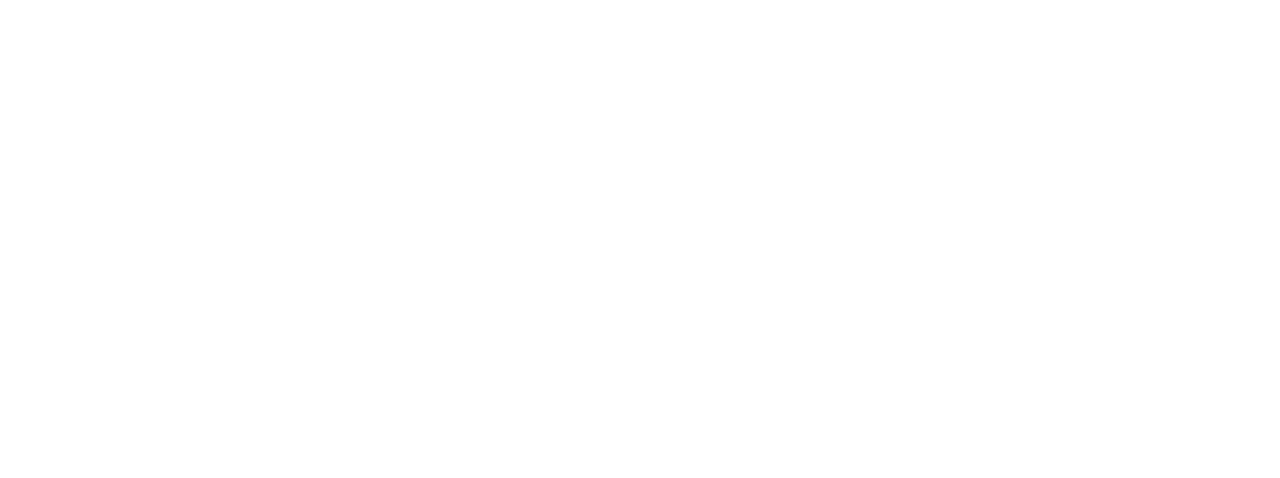
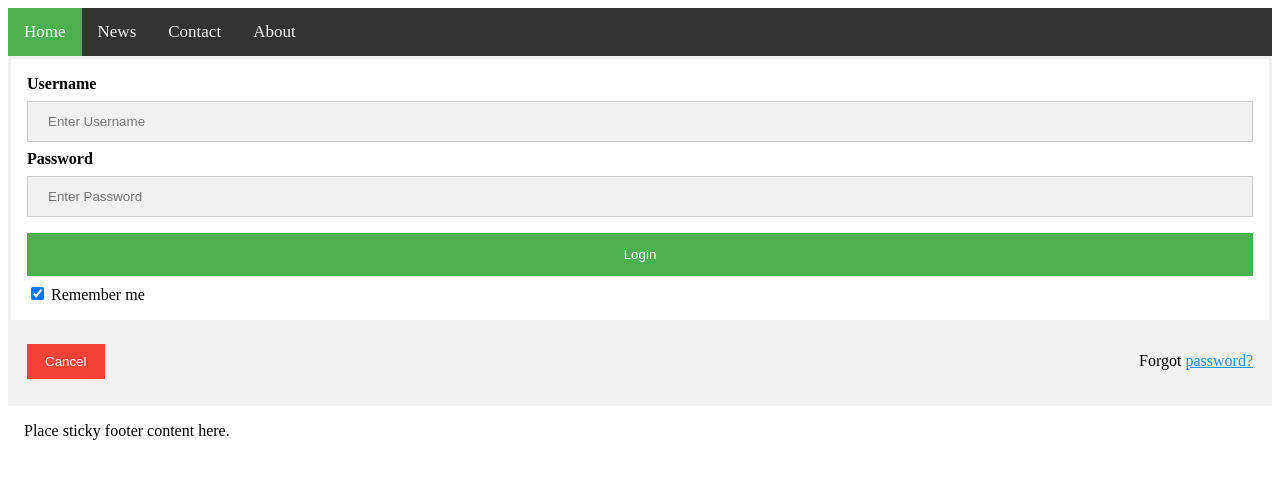
Before and after one commit to randomlolstuff/first-react-app, a React app: page /Login in a window 1280 px wide. Shown: the top 478 px of the page. Built offline with nearby package versions, Linux system fonts and the light colour scheme.

Commit message:
added login page

```diff
--- a/RoutesFile.js
+++ b/RoutesFile.js
@@ -3,6 +3,7 @@
 import Base from './src/Components/Layout/Base';
 import Contact from './src/Components/Pages/Contact'
 import Registration from './src/Components/Pages/Registration'
+import Login from './src/Components/Pages/Login'
 
 class RoutesFile extends React.Component {
     render() {
@@ -20,6 +21,8 @@
                 />
                 <Route exact path='/Contact' component={Contact}/>
                 <Route exact path='/Registration' component={Registration}/>
+                <Route exact path='/Login' component={Login}/>
+
 
             </Router>
 
--- /dev/null
+++ b/src/Components/Pages/Login.css
@@ -0,0 +1,71 @@
+/* Bordered form */
+form {
+    border: 3px solid #f1f1f1;
+  }
+
+  /* Full-width inputs */
+  input[type=text], input[type=password] {
+    width: 100%;
+    padding: 12px 20px;
+    margin: 8px 0;
+    display: inline-block;
+    border: 1px solid #ccc;
+    box-sizing: border-box;
+  }
+
+  /* Set a style for all buttons */
+  button {
+    background-color: #4CAF50;
+    color: white;
+    padding: 14px 20px;
+    margin: 8px 0;
+    border: none;
+    cursor: pointer;
+    width: 100%;
+  }
+
+  /* Add a hover effect for buttons */
+  button:hover {
+    opacity: 0.8;
+  }
+
+  /* Extra style for the cancel button (red) */
+  .cancelbtn {
+    width: auto;
+    padding: 10px 18px;
+    background-color: #f44336;
+  }
+
+  /* Center the avatar image inside this container */
+  .imgcontainer {
+    text-align: center;
+    margin: 24px 0 12px 0;
+  }
+
+  /* Avatar image */
+  img.avatar {
+    width: 40%;
+    border-radius: 50%;
+  }
+
+  /* Add padding to containers */
+  .container {
+    padding: 16px;
+  }
+
+  /* The "Forgot password" text */
+  span.psw {
+    float: right;
+    padding-top: 16px;
+  }
+
+  /* Change styles for span and cancel button on extra small screens */
+  @media screen and (max-width: 300px) {
+    span.psw {
+      display: block;
+      float: none;
+    }
+    .cancelbtn {
+      width: 100%;
+    }
+  }
--- /dev/null
+++ b/src/Components/Pages/Login.js
@@ -0,0 +1,33 @@
+import React from 'react'
+import Base from '../Layout/Base'
+import './Login.css'
+class Login extends React.Component{
+    render(){
+        return(
+            <Base>
+            <form action="action_page.php">
+
+
+  <div class="container">
+    <label for="uname"><b>Username</b></label>
+    <input type="text" placeholder="Enter Username" name="uname" required/>
+
+    <label for="psw"><b>Password</b></label>
+    <input type="password" placeholder="Enter Password" name="psw" required/>
+
+    <button type="submit">Login</button>
+    <label>
+      <input type="checkbox" checked="checked" name="remember"/> Remember me
+    </label>
+  </div>
+
+  <div class="container" style={{"background-color":"#f1f1f1"}}>
+    <button type="button" class="cancelbtn">Cancel</button>
+    <span class="psw">Forgot <a href="#">password?</a></span>
+  </div>
+</form>
+            </Base>
+        )
+    }
+}
+export default Login
```
